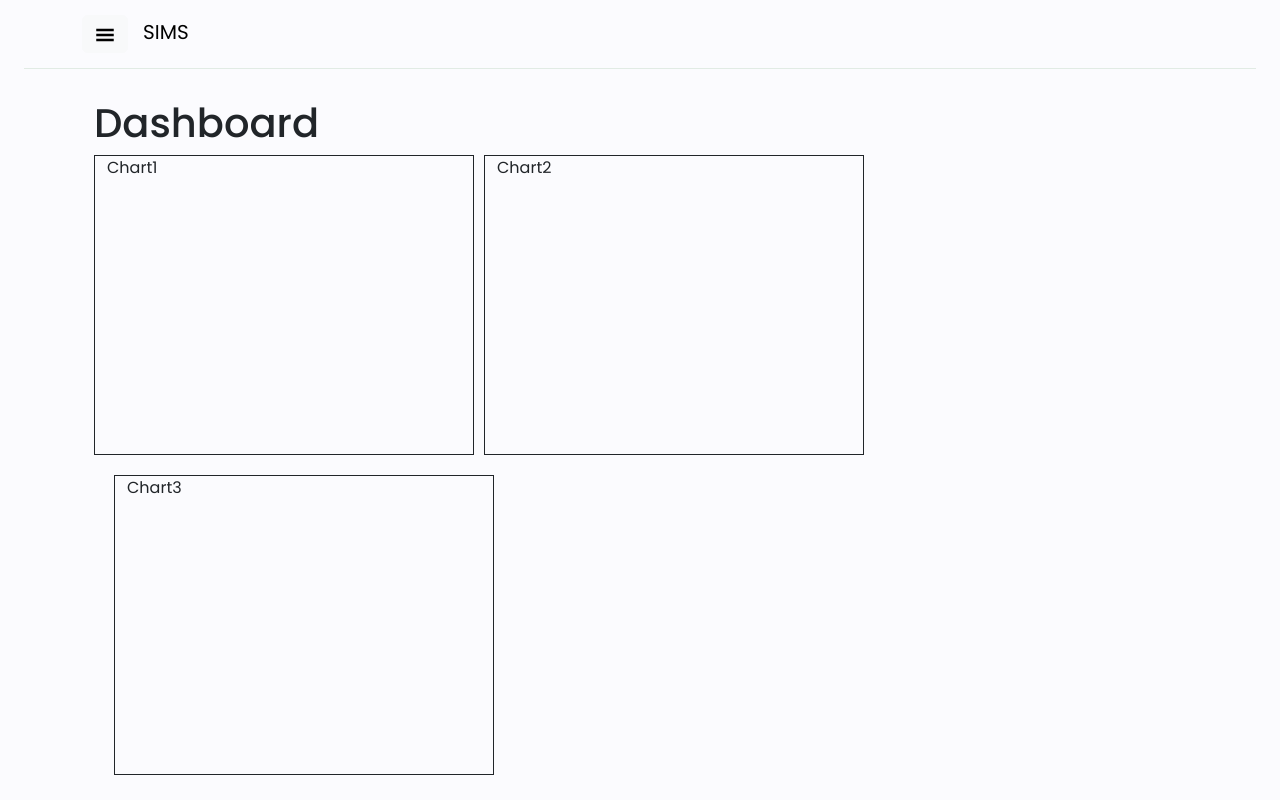
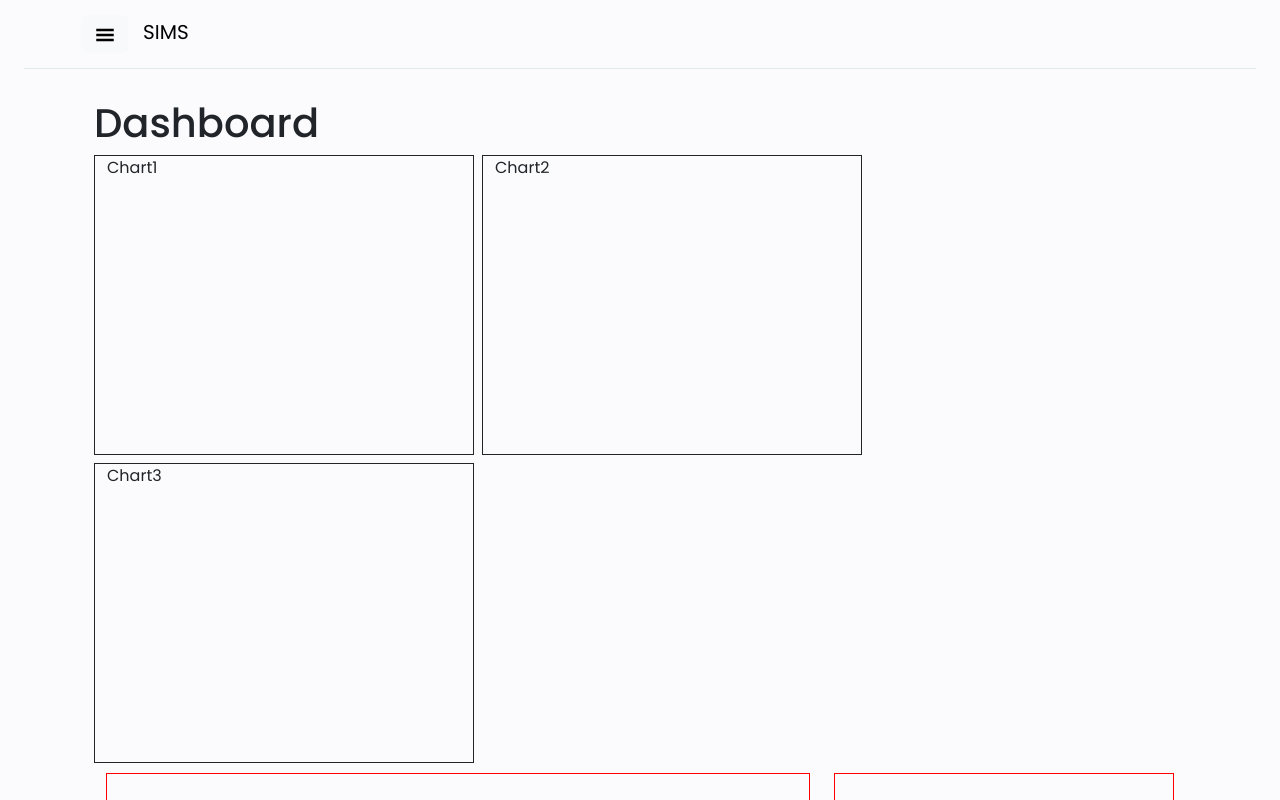
Before and after one commit to MarkRyuo/SalesInventoryManagementSystem_SIMS, a React (Vite) app in the folder client/: page /DashboardPage in a window 1280 px wide. Shown: the top 800 px of the page. Built offline with nearby package versions, Linux system fonts and the light colour scheme.

Commit message:
Subject : Body

```diff
--- a/client/src/components/Dashboard/Charts.jsx
+++ b/client/src/components/Dashboard/Charts.jsx
@@ -13,7 +13,7 @@ export const Charts = () => {
     return (
         <>
             <div className="mainChart">
-                <Row>
+                <Row className="gap-2">
                     <Col lg={4} md={12} className={DashStyle.colChart1}>
                         <Chart1 />
                     </Col>
--- a/client/src/components/Dashboard/Dashboard.module.css
+++ b/client/src/components/Dashboard/Dashboard.module.css
@@ -11,7 +11,6 @@
 
     border: 1px solid;
 
-    margin-right: 10px;
 }
 
 .colChart2 {
@@ -22,8 +21,7 @@
     min-width: 380px;
 
     border: 1px solid;
-
-    margin-right: 10px;
+border-inline-start-width: ;
 }
 
 .colChart3 {
@@ -35,5 +33,5 @@
 
     border: 1px solid;
 
-    margin: 20px;
+    margin-right: 10px;
 }
```
